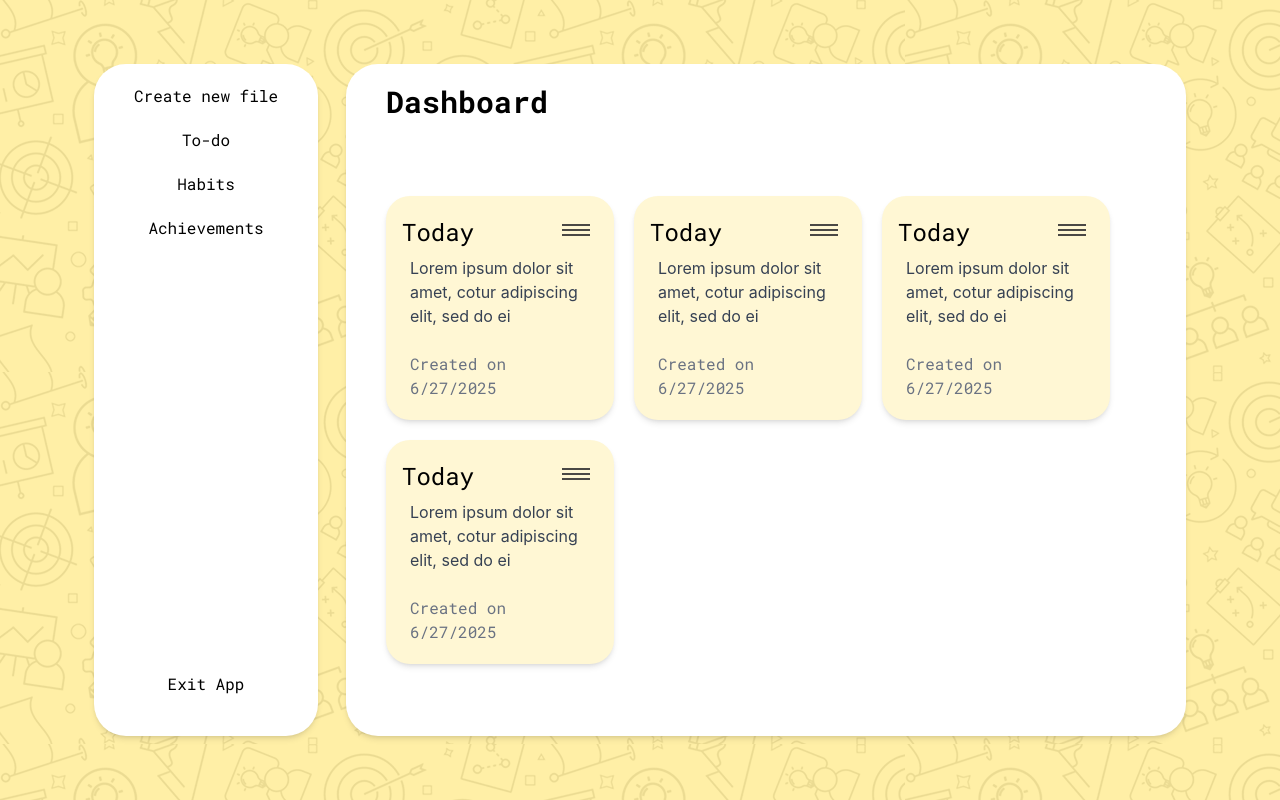
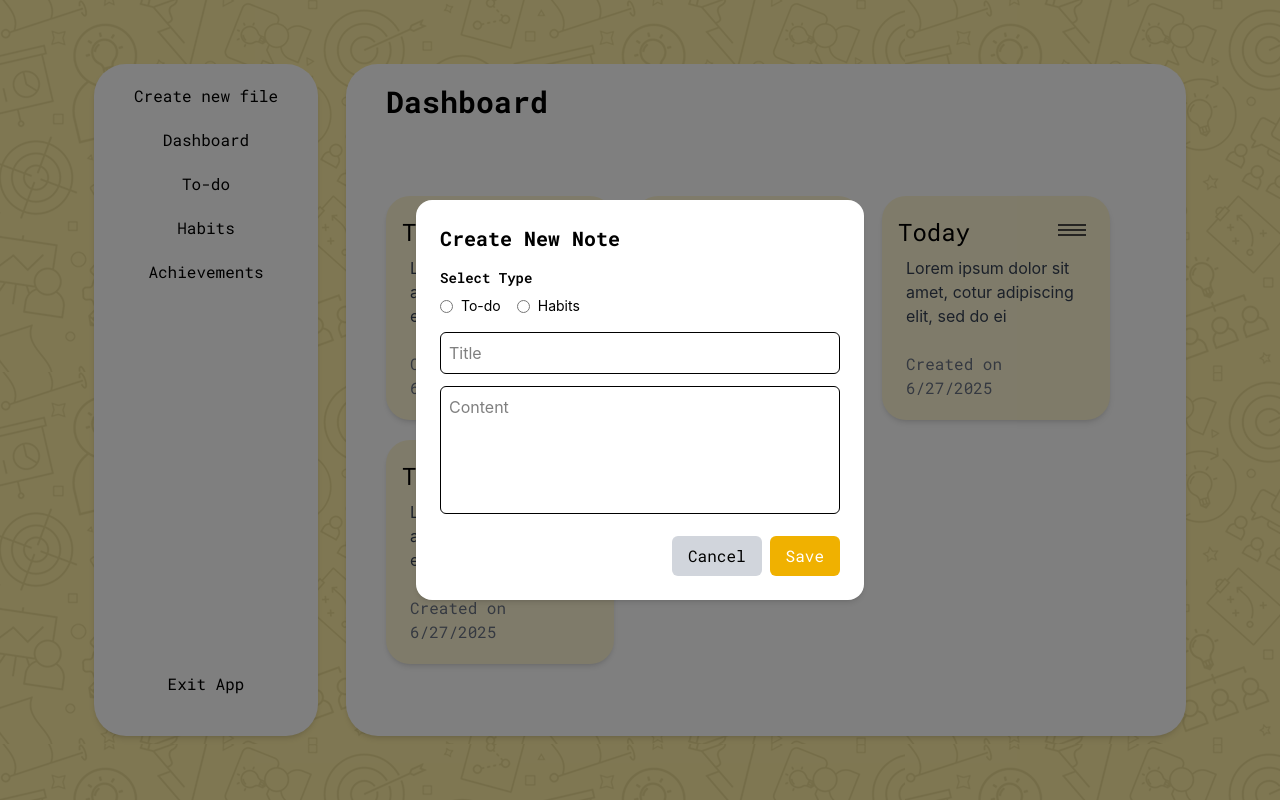
Before and after one commit to kcat28/Not-Your-Typical-To-Do-List-App, a React (Vite) app: page /dashboard in a window 1280 px wide. Both pictures are taken after a click on the button "Create new file". Built offline with nearby package versions, Linux system fonts and the light colour scheme.

Commit message:
created modal -Newnote and added esc navigation

```diff
--- /dev/null
+++ b/src/components/Newnote.jsx
@@ -0,0 +1,69 @@
+import { useState, useEffect } from "react";
+
+export default function Newnote({ isOpen, onClose, onSave }) {
+  const [title, setTitle] = useState("");
+  const [content, setContent] = useState("");
+  const [selected, setSelected] = useState("");
+
+   useEffect(() => {
+    const handleKeyDown = (e) => {
+      if (e.key === "Escape") {
+        onClose();
+      }
+    };
+
+    if (isOpen) {
+      window.addEventListener("keydown", handleKeyDown);
+    }
+
+    // 🧼 Cleanup
+    return () => {
+      window.removeEventListener("keydown", handleKeyDown);
+    };
+  }, [isOpen, onClose]);
+
+  if (!isOpen) return null;
+
+  const handleSave = () => {
+  if (!title.trim()) return alert("Title is required.");
+    onSave({ title, content });
+    setTitle("");
+    setContent("");
+    onClose();
+  };
+
+  return (
+    <div className="fixed inset-0 bg-black/50 flex justify-center items-center z-50">
+      <div className="bg-white rounded-2xl shadow-md p-6 w-full max-w-md">
+        <h2 className="text-xl font-bold mb-4 font-roboto">Create New Note</h2>
+
+        {/*radio buttons: to-do or*/}
+        <div className="mb-4 ">
+        <h3 className="text-sm font-semibold mb-2 font-roboto">Select Type</h3>
+        <div className="flex gap-4">
+            <label className="flex items-center gap-2 cursor-pointer">
+            <input type="radio" name="section" value="todo" checked={selected === "todo"} onChange={() => setSelected("todo")} className="accent-yellow-500"/>
+            <span className="text-sm">To-do</span>
+            </label>
+
+            <label className="flex items-center gap-2 cursor-pointer">
+            <input type="radio" name="section" value="habits" checked={selected === "habits"} onChange={() => setSelected("habits")} className="accent-green-500"/>
+            <span className="text-sm">Habits</span>
+            </label>
+        </div>
+        </div>
+
+        {/*input title*/}
+        <input type="text" placeholder="Title" className="w-full border rounded-md p-2 mb-3" value={title} onChange={(e) => setTitle(e.target.value)}/>
+        {/*input content*/}
+        <textarea placeholder="Content" className="w-full border rounded-md p-2 h-32 mb-4 resize-none" value={content} onChange={(e) => setContent(e.target.value)}></textarea>
+
+        {/*save or cancel buttons*/}
+        <div className="flex justify-end space-x-2">
+          <button className="bg-gray-300 px-4 py-2 rounded-md cursor-pointer font-roboto" onClick={onClose}> Cancel </button>
+          <button className="bg-yellow-500 text-white px-4 py-2 rounded-md cursor-pointer font-roboto" onClick={handleSave}> Save </button>
+        </div>
+      </div>
+    </div>
+  );
+}
--- a/src/components/Sidebar.jsx
+++ b/src/components/Sidebar.jsx
@@ -1,12 +1,13 @@
 import { useNavigate } from 'react-router-dom';
 
-function Sidebar() {
+function Sidebar({onCreateClick}) {
     const navigate = useNavigate();
 
     return (
         <div className='flex flex-col bg-white rounded-4xl shadow-md px-10 py-5 h-full gap-5 items-center relative'>
             {/* Sidebar */}
-            <button className='font-roboto cursor-pointer hover:text-[#83b169]'>Create new file</button>
+            <button className='font-roboto cursor-pointer hover:text-[#83b169]' onClick={onCreateClick}>Create new file</button>
+            <button className='font-roboto cursor-pointer hover:text-[#d6a475]' onClick={()=> navigate('/dashboard')}>Dashboard</button>
             <button className='font-roboto cursor-pointer hover:text-[#d6a475]' onClick={()=> navigate('/to-do')}>To-do</button>
             <button className='font-roboto cursor-pointer hover:text-[#d6a475]' onClick={()=> navigate('/habits')}>Habits</button>
             <button className='font-roboto cursor-pointer hover:text-[#d6a475]' onClick={() => navigate('/achievement')}>Achievements</button>
--- a/src/pages/Achievement.jsx
+++ b/src/pages/Achievement.jsx
@@ -1,8 +1,24 @@
 import scattered_icons from '../assets/scattered_icons.png';
 import Achievementcard from '../components/AchievementCard';
 import {useNavigate } from 'react-router-dom';
+import { useEffect } from 'react';
 function Achievement() {
+
     const navigate = useNavigate();
+    useEffect(() => {
+    const handleKeyDown = (e) => {
+      if (e.key === "Escape") {
+        navigate(-1);
+      }
+    };
+
+    window.addEventListener("keydown", handleKeyDown);
+
+    return () => {
+      window.removeEventListener("keydown", handleKeyDown);
+    };
+  }, [navigate]);
+
     return (
         <div
             className="min-h-screen bg-[#FFEE9F] flex flex-col items-center px-6 pt-16"
--- a/src/pages/Dashboard.jsx
+++ b/src/pages/Dashboard.jsx
@@ -1,22 +1,31 @@
+import { useState } from 'react';
 import scattered_icons from '../assets/scattered_icons.png'
 import Contentcard from '../components/Contentcard'
 import Sidebar from '../components/Sidebar.jsx';
-import MainContent from '../components/Maincontent.jsx';
+import Maincontent from '../components/Maincontent.jsx';
+import Notedetail from '../components/Notedetail.jsx';
+import Newnote from '../components/Newnote.jsx';
+
 function Dashboard() {
+    const [selectedNote, setSelectedNote] = useState(null);
+    const [isModalOpen, setIsModalOpen] = useState(false);
 
     return(
         <div className="h-screen w-screen bg-[#FFEE9F] flex flex-row justify-center px-10 pt-16 pb-16 gap-7"
              style={{ backgroundImage: `url(${scattered_icons})`}}>
                 {/* Sidebar */}
-                 <Sidebar/>
+                <Sidebar onCreateClick={() => setIsModalOpen(true)} />
 
                 {/* Main Content */}
-                <MainContent title="Dashboard" isSub={false}>
-                    <Contentcard />
-                    <Contentcard />
-                    <Contentcard />
-                    <Contentcard />
-                </MainContent>
+                 <Maincontent title="Dashboard" isSub={false} isOpen={selectedNote} >
+                    <Contentcard onClick={() => setSelectedNote("Note 1")} shrink={selectedNote !== null} />
+                    <Contentcard onClick={() => setSelectedNote("Note 2")} shrink={selectedNote !== null} />
+                    <Contentcard onClick={() => setSelectedNote("Note 3")} shrink={selectedNote !== null} />
+                    <Contentcard onClick={() => setSelectedNote("Note 4")} shrink={selectedNote !== null} />
+                </Maincontent>
+
+                {selectedNote && (<Notedetail note={selectedNote} onClose={() => setSelectedNote(null)} />)}
+                {isModalOpen &&(<Newnote isOpen={isModalOpen} onClose={() => setIsModalOpen(false)} onSave={(note) => console.log('Saving note:', note)}  />)}
 
         </div>
     )
--- a/src/pages/Habits.jsx
+++ b/src/pages/Habits.jsx
@@ -4,15 +4,17 @@ import Contentcard from '../components/Contentcard'
 import Sidebar from '../components/Sidebar.jsx';
 import Maincontent from '../components/Maincontent.jsx';
 import Notedetail from '../components/Notedetail.jsx';
+import Newnote from '../components/Newnote.jsx';
 
 function Habits() {
     const [selectedNote, setSelectedNote] = useState(null);
+    const [isModalOpen, setIsModalOpen] = useState(false);
 
     return(
         <div className="h-screen w-screen bg-[#FFEE9F] flex flex-row justify-center px-10 pt-16 pb-16 gap-7"
              style={{ backgroundImage: `url(${scattered_icons})`}}>
                 {/* Sidebar */}
-                 <Sidebar/>
+                <Sidebar onCreateClick={() => setIsModalOpen(true)} />
 
                 {/* Main Content */}
                  <Maincontent title="Habits" isSub={true} isOpen={selectedNote} >
@@ -23,6 +25,8 @@ function Habits() {
                 </Maincontent>
 
                 {selectedNote && (<Notedetail note={selectedNote} onClose={() => setSelectedNote(null)} />)}
+                {isModalOpen &&(<Newnote isOpen={isModalOpen} onClose={() => setIsModalOpen(false)} onSave={(note) => console.log('Saving note:', note)}  />)}
+
         </div>
     )
 }
--- a/src/pages/Todo.jsx
+++ b/src/pages/Todo.jsx
@@ -4,16 +4,17 @@ import Contentcard from '../components/Contentcard'
 import Sidebar from '../components/Sidebar.jsx';
 import Maincontent from '../components/Maincontent.jsx';
 import Notedetail from '../components/Notedetail.jsx';
+import Newnote from '../components/Newnote.jsx';
 
 function Todo() {
     const [selectedNote, setSelectedNote] = useState(null);
-
+    const [isModalOpen, setIsModalOpen] = useState(false);
 
     return(
         <div className="h-screen w-screen bg-[#FFEE9F] flex flex-row justify-center px-10 pt-16 pb-16 gap-7"
              style={{ backgroundImage: `url(${scattered_icons})`}}>
                 {/* Sidebar */}
-                <Sidebar/>
+                <Sidebar onCreateClick={() => setIsModalOpen(true)} />
 
                 {/* Main Content */}
                 <Maincontent title="To-do" isSub={true} isOpen={selectedNote} >
@@ -24,6 +25,8 @@ function Todo() {
                 </Maincontent>
 
                 {selectedNote && (<Notedetail note={selectedNote} onClose={() => setSelectedNote(null)} />)}
+                {isModalOpen &&(<Newnote isOpen={isModalOpen} onClose={() => setIsModalOpen(false)} onSave={(note) => console.log('Saving note:', note)}  />)}
+
         </div>
     )
 }
--- a/src/router/Router.jsx
+++ b/src/router/Router.jsx
@@ -16,6 +16,7 @@ export default function router(){
             <Route path="/habits" element={<Habits />} />
 
 
+
         </Routes>
     )
 }
```
